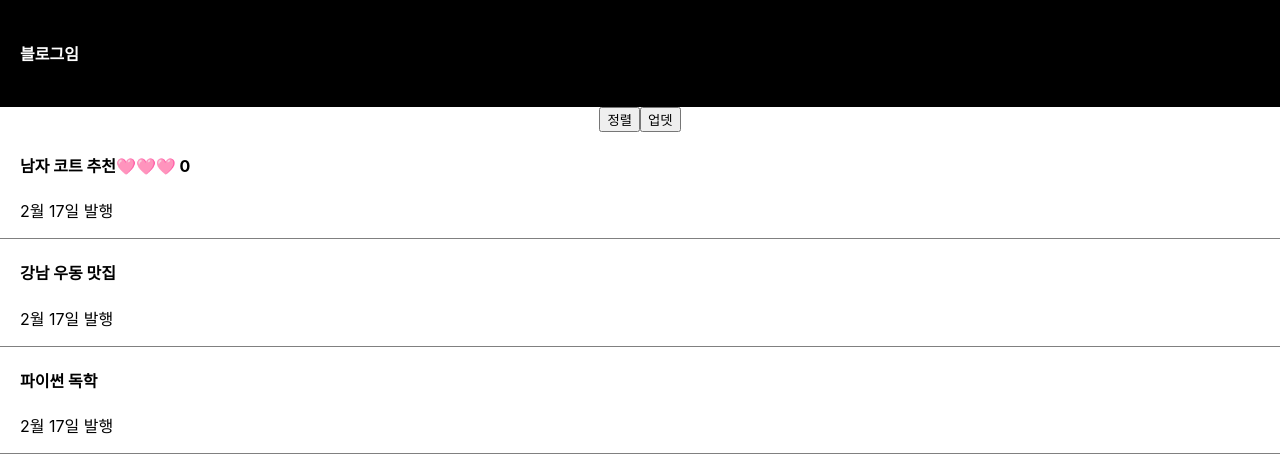
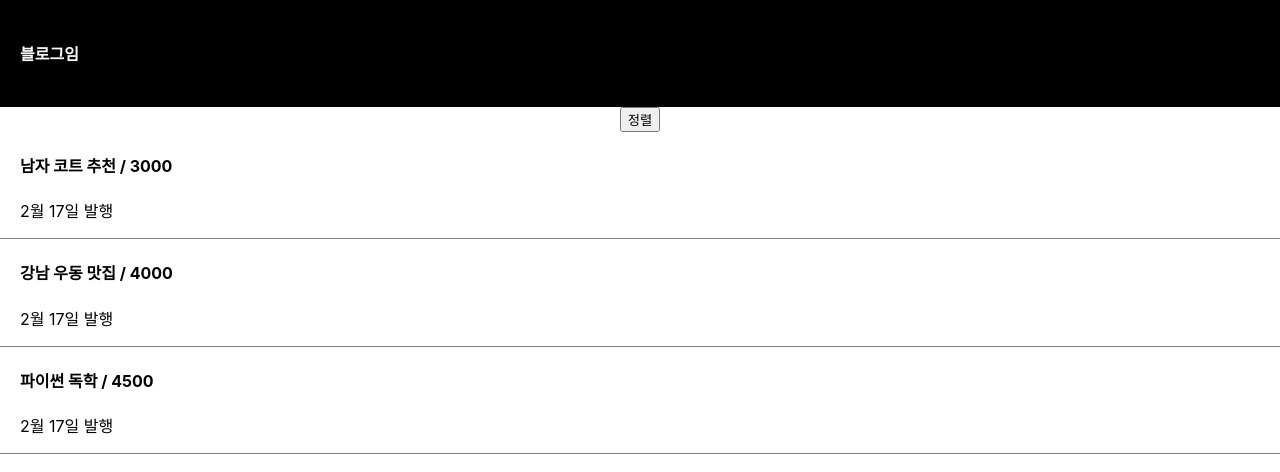
Before and after one commit to bom2zzang/react-blog2, a React (Create React App) app: page / in a window 1280 px wide. Shown: the top 472 px of the page. Built offline with nearby package versions, Linux system fonts and the light colour scheme.

Commit message:
🔨 Map: 많은 div들을 반복문으로 줄이고 싶은 충동이 들 때

```diff
--- a/src/App.js
+++ b/src/App.js
@@ -2,56 +2,43 @@ import "./App.css";
 import { useState } from "react";
 
 function App() {
-  let [글제목, 글업뎃] = useState([
-    "남자 코트 추천",
-    "강남 우동 맛집",
-    "파이썬 독학",
+  let [items, setItems] = useState([
+    { id: 0, title: "남자 코트 추천", like: 3000 },
+    { id: 1, title: "강남 우동 맛집", like: 4000 },
+    { id: 2, title: "파이썬 독학", like: 4500 },
   ]);
 
-  let [따봉, 따봉변경] = useState(0);
-
-  const update따봉 = () => {
-    따봉변경(따봉 + 1);
+  const updateLike = (i) => {
+    let copy = [...items];
+    copy[i].like++;
+    setItems(copy);
   };
 
   const 글정렬 = () => {
-    let copy = [...글제목];
-
-    글업뎃(copy.sort());
+    let copy = [...items];
+    copy.sort((a, b) => {
+      return a.title > b.title ? 1 : -1;
+    });
+    setItems(copy);
   };
   let [modal, setModal] = useState(false);
   return (
     <div className="App">
       <div className="black-nav">
-        <h4 id={글제목} style={{ fontSize: "16px" }}>
-          블로그임
-        </h4>
+        <h4 style={{ fontSize: "16px" }}>블로그임</h4>
       </div>
       <button onClick={글정렬}>정렬</button>
-      <button
-        onClick={() => {
-          let copy = [...글제목];
-          copy[0] = "여자 코트 추천";
-          글업뎃(copy);
-        }}
-      >
-        업뎃
-      </button>
-      <div className="list">
-        <h4>
-          {글제목[0]}
-          <span onClick={update따봉}>🩷🩷🩷</span> {따봉}
-        </h4>
-        <p>2월 17일 발행</p>
-      </div>
-      <div className="list">
-        <h4>{글제목[1]}</h4>
-        <p>2월 17일 발행</p>
-      </div>
-      <div className="list">
-        <h4 onClick={() => setModal(!modal)}>{글제목[2]}</h4>
-        <p>2월 17일 발행</p>
-      </div>
+
+      {items.map((item, i) => {
+        return (
+          <div className="list" key={i} onClick={() => setModal(!modal)}>
+            <h4 onClick={() => updateLike(i)}>
+              {item.title} / {item.like}
+            </h4>
+            <p>2월 17일 발행</p>
+          </div>
+        );
+      })}
       {modal ? <Modal /> : null}
     </div>
   );
```
